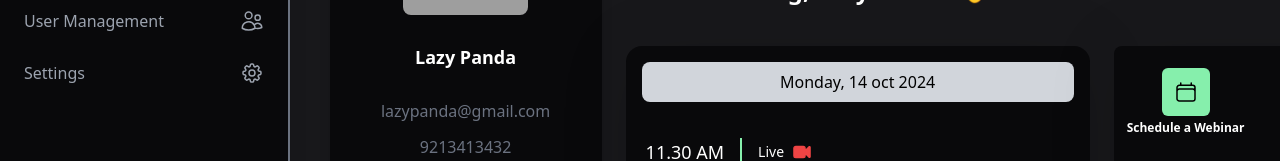
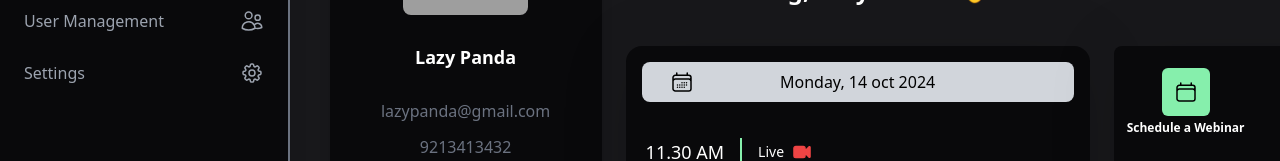
Before and after one commit to michael-020/Webinar.gg-frontend, a React (Vite) app: page / in a window 1280 px wide. Shown: the part 242-403 px from the top of the page. Built offline with nearby package versions, Linux system fonts and the light colour scheme; grey boxes are pictures that could not be loaded.

Commit message:
added calendar icon in ScheduleCard component

```diff
--- a/src/components/ScheduleCard.jsx
+++ b/src/components/ScheduleCard.jsx
@@ -4,7 +4,11 @@
     return <div className="w-[29rem] overflow-hidden bg-white dark:bg-zinc-950 h-[24rem] shadow-[0px_5px_70px_1px_rgba(0,0,0,0.1)] rounded-2xl flex flex-col  ">
         <div className="h-10 bg-gray-100 dark:bg-gray-300 m-4 rounded-lg ">
             {/* Calendar */}
-           <p className="text-center mt-2"> Monday, 14 oct 2024  </p>
+            <svg xmlns="http://www.w3.org/2000/svg" fill="none" viewBox="0 0 24 24" strokeWidth={1.5} stroke="currentColor" className="size-6 mt-2 ml-7">
+            <path strokeLinecap="round" strokeLinejoin="round" d="M6.75 3v2.25M17.25 3v2.25M3 18.75V7.5a2.25 2.25 0 0 1 2.25-2.25h13.5A2.25 2.25 0 0 1 21 7.5v11.25m-18 0A2.25 2.25 0 0 0 5.25 21h13.5A2.25 2.25 0 0 0 21 18.75m-18 0v-7.5A2.25 2.25 0 0 1 5.25 9h13.5A2.25 2.25 0 0 1 21 11.25v7.5m-9-6h.008v.008H12v-.008ZM12 15h.008v.008H12V15Zm0 2.25h.008v.008H12v-.008ZM9.75 15h.008v.008H9.75V15Zm0 2.25h.008v.008H9.75v-.008ZM7.5 15h.008v.008H7.5V15Zm0 2.25h.008v.008H7.5v-.008Zm6.75-4.5h.008v.008h-.008v-.008Zm0 2.25h.008v.008h-.008V15Zm0 2.25h.008v.008h-.008v-.008Zm2.25-4.5h.008v.008H16.5v-.008Zm0 2.25h.008v.008H16.5V15Z" />
+            </svg>
+
+           <p className="text-center mt-[-1.5rem]"> Monday, 14 oct 2024  </p>
         </div>
         <div className="flex gap-4 ml-5 ">
             <div>
```
